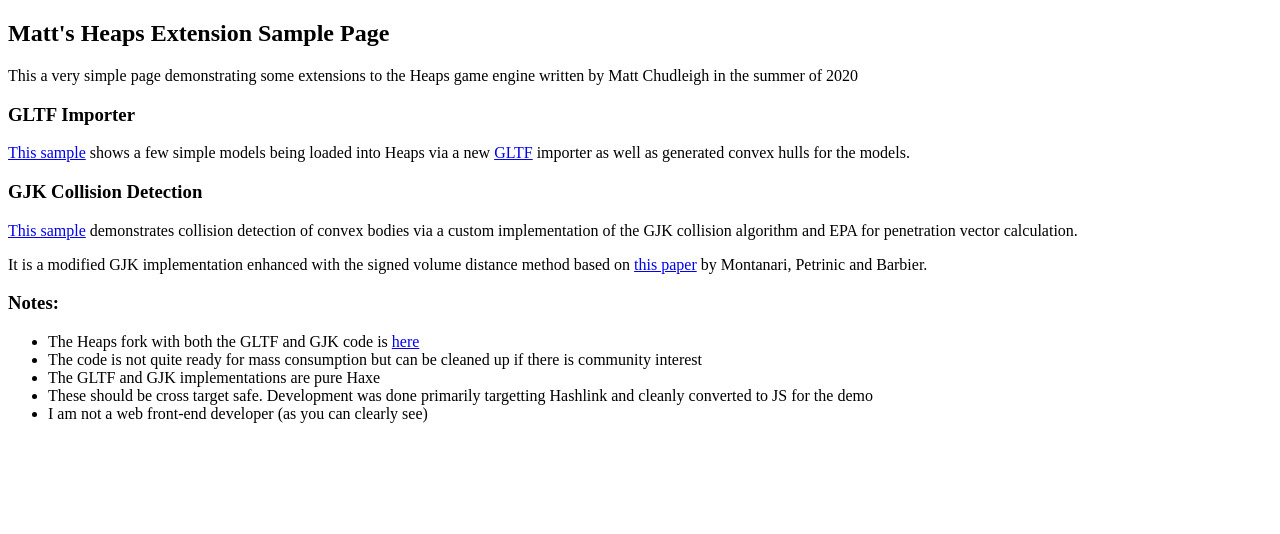
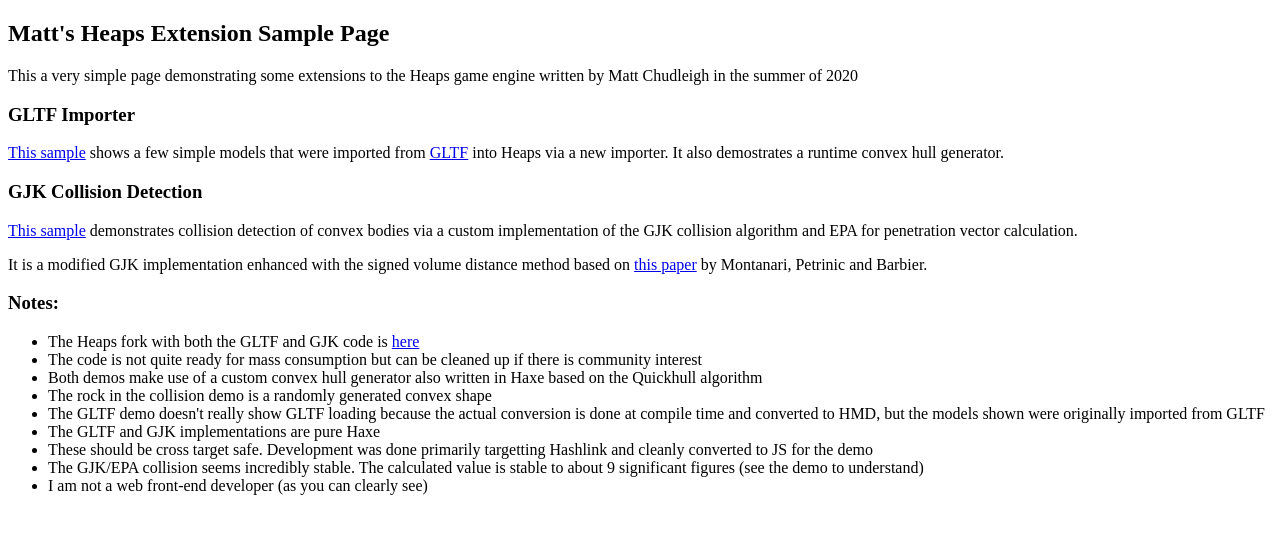
Before and after one commit to mchudleigh/mchudleigh.github.io, a plain HTML site: page index.html in a window 1280 px wide. Drawn offline with Linux system fonts and the light colour scheme.

Commit message:
Add notes and clarify

```diff
--- a/index.html
+++ b/index.html
@@ -15,7 +15,7 @@
 	<h2>Matt's Heaps Extension Sample Page</h2>
 	<p>This a very simple page demonstrating some extensions to the Heaps game engine written by Matt Chudleigh in the summer of 2020</p>
 	<h3>GLTF Importer</h3>
-	<p><a href= "gltf-heaps/index.html">This sample</a> shows a few simple models being loaded into Heaps via a new <a href="https://www.khronos.org/gltf/">GLTF</a> importer as well as generated convex hulls for the models.</p>
+	<p><a href= "gltf-heaps/index.html">This sample</a> shows a few simple models that were imported from <a href="https://www.khronos.org/gltf/">GLTF</a> into Heaps via a new importer. It also demostrates a runtime convex hull generator.</p>
 	<h3>GJK Collision Detection</h3>
 	<p><a href= "collision-heaps/index.html">This sample</a> demonstrates collision detection of convex bodies via a custom implementation of the GJK collision algorithm and EPA for penetration vector calculation.</p>
 	<p>
@@ -26,8 +26,12 @@
 	<ul>
 		<li>The Heaps fork with both the GLTF and GJK code is <a href="https://github.com/mchudleigh/heaps">here</a></li>
 		<li>The code is not quite ready for mass consumption but can be cleaned up if there is community interest</li>
+		<li>Both demos make use of a custom convex hull generator also written in Haxe based on the Quickhull algorithm</li>
+		<li>The rock in the collision demo is a randomly generated convex shape</li>
+		<li>The GLTF demo doesn't really show GLTF loading because the actual conversion is done at compile time and converted to HMD, but the models shown were originally imported from GLTF</li>
 		<li>The GLTF and GJK implementations are pure Haxe</li>
 		<li>These should be cross target safe. Development was done primarily targetting Hashlink and cleanly converted to JS for the demo</li>
+		<li>The GJK/EPA collision seems incredibly stable. The calculated value is stable to about 9 significant figures (see the demo to understand)</li>
 		<li>I am not a web front-end developer (as you can clearly see)</li>
 	</ul>
 </body>
```
